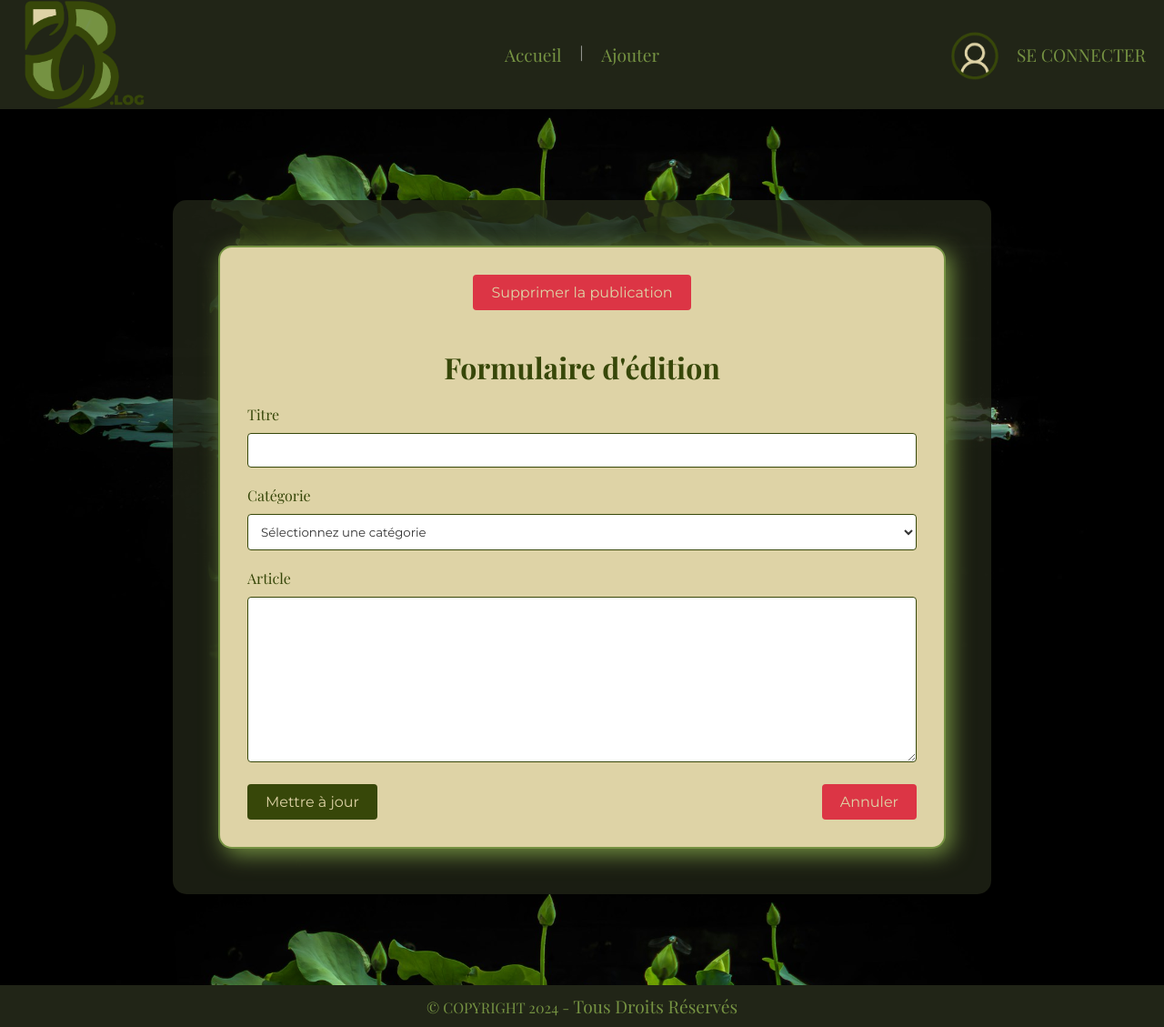
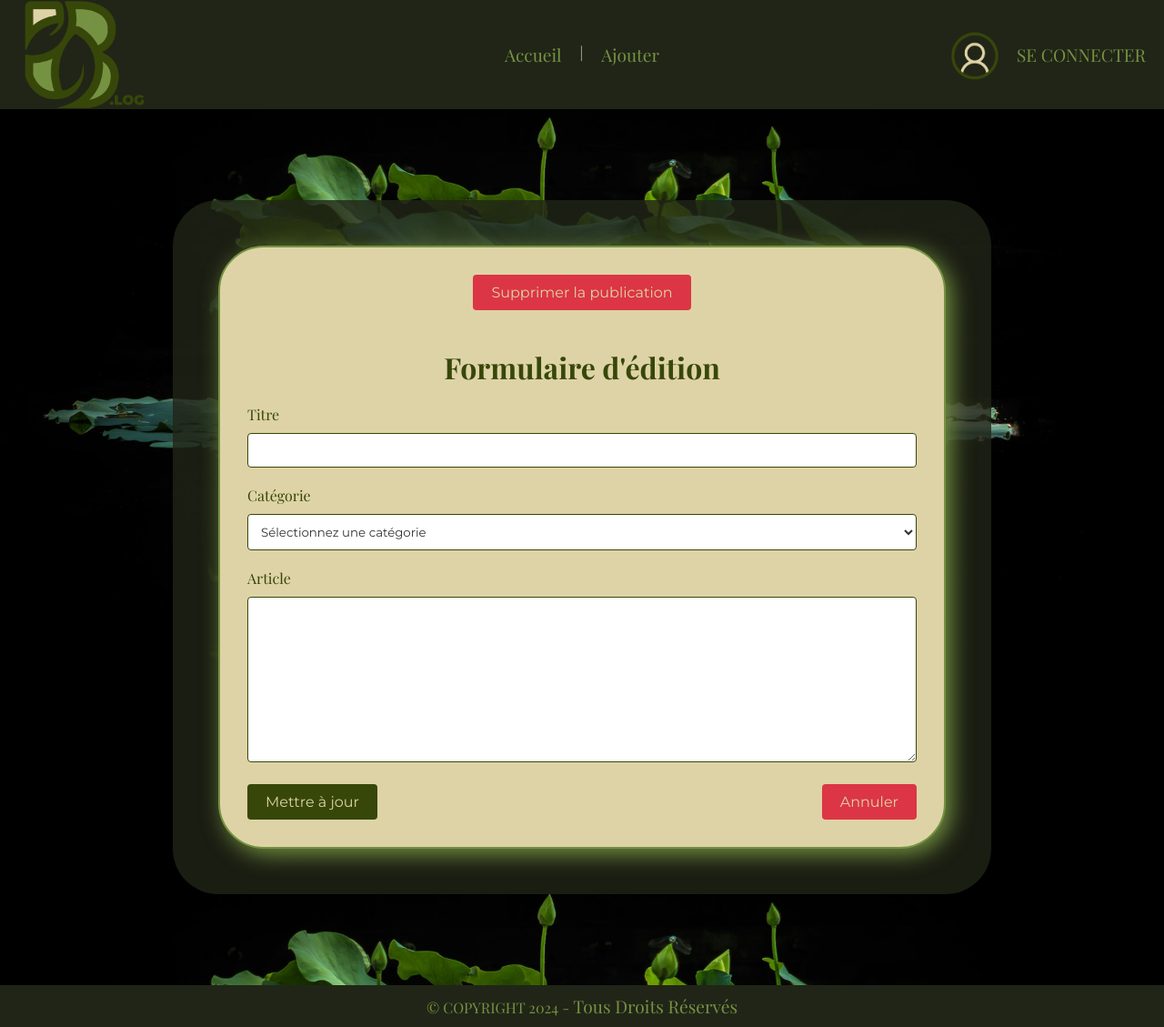
Before and after one commit to Dev-Relax/Blog-AFPA-ECF4, a PHP site: page /Editer/editer.html in a window 1280 px wide. Shown: the whole page at 91% size. Run offline with PHP 8.4, Linux system fonts and the light colour scheme.

Commit message:
update border radius container

```diff
--- a/Ajouter/styles.css
+++ b/Ajouter/styles.css
@@ -109,7 +109,7 @@ body {
     background-color: rgba(33, 37, 23, 0.8); /* Couleur de fond avec transparence */
     padding: 50px;
     margin: 100px auto;
-    border-radius: 15px;
+    border-radius: 50px;
     max-width: 800px;
     display: flex;
     justify-content: center;
@@ -119,7 +119,7 @@ body {
     width: 100%;
     background-color: #DED3A6; /* Couleur de fond pour le formulaire */
     padding: 30px;
-    border-radius: 15px;
+    border-radius: 50px;
     border: 2px #759242 solid;
     box-shadow: 6px 6px 25px rgba(117, 146, 66, 1);
     text-align: center;
--- a/Connexion/styles.css
+++ b/Connexion/styles.css
@@ -109,7 +109,7 @@ body {
     background-color: rgba(33, 37, 23, 0.8); /* Couleur de fond avec transparence */
     padding: 50px;
     margin: 100px auto;
-    border-radius: 15px;
+    border-radius: 50px;
     max-width: 800px;
     display: flex;
     justify-content: center;
@@ -119,7 +119,7 @@ body {
     width: 100%;
     background-color: #DED3A6; /* Couleur de fond pour le formulaire */
     padding: 30px;
-    border-radius: 15px;
+    border-radius: 50px;
     border: 2px #759242 solid;
     box-shadow: 6px 6px 25px rgba(117, 146, 66, 1);
     text-align: center;
--- a/DetailsEtCom/styles.css
+++ b/DetailsEtCom/styles.css
@@ -109,7 +109,7 @@ body {
     background-color: rgba(33, 37, 23, 0.8); /* Couleur de fond avec transparence */
     padding: 50px;
     margin: 100px auto;
-    border-radius: 15px;
+    border-radius: 50px;
     max-width: 800px;
     display: flex;
     justify-content: center;
@@ -119,7 +119,7 @@ body {
     width: 100%;
     background-color: #DED3A6; /* Couleur de fond pour le formulaire */
     padding: 30px;
-    border-radius: 15px;
+    border-radius: 50px;
     border: 2px #759242 solid;
     box-shadow: 6px 6px 25px rgba(117, 146, 66, 1);
     text-align: center;
--- a/Editer/styles.css
+++ b/Editer/styles.css
@@ -109,7 +109,7 @@ body {
     background-color: rgba(33, 37, 23, 0.8); /* Couleur de fond avec transparence */
     padding: 50px;
     margin: 100px auto;
-    border-radius: 15px;
+    border-radius: 50px;
     max-width: 800px;
     display: flex;
     justify-content: center;
@@ -119,7 +119,7 @@ body {
     width: 100%;
     background-color: #DED3A6; /* Couleur de fond pour le formulaire */
     padding: 30px;
-    border-radius: 15px;
+    border-radius: 50px;
     border: 2px #759242 solid;
     box-shadow: 6px 6px 25px rgba(117, 146, 66, 1);
     text-align: center;
--- a/Inscription/styles.css
+++ b/Inscription/styles.css
@@ -109,7 +109,7 @@ body {
     background-color: rgba(33, 37, 23, 0.8); /* Couleur de fond avec transparence */
     padding: 50px;
     margin: 100px auto;
-    border-radius: 15px;
+    border-radius: 50px;
     max-width: 800px;
     display: flex;
     justify-content: center;
@@ -119,7 +119,7 @@ body {
     width: 100%;
     background-color: #DED3A6; /* Couleur de fond pour le formulaire */
     padding: 30px;
-    border-radius: 15px;
+    border-radius: 50px;
     border: 2px #759242 solid;
     box-shadow: 6px 6px 25px rgba(117, 146, 66, 1);
     text-align: center;
--- a/Rgpd/styles.css
+++ b/Rgpd/styles.css
@@ -109,7 +109,7 @@ body {
     background-color: rgba(33, 37, 23, 0.8); /* Couleur de fond avec transparence */
     padding: 50px;
     margin: 100px auto;
-    border-radius: 15px;
+    border-radius: 50px;
     max-width: 800px;
     display: flex;
     justify-content: center;
@@ -119,7 +119,7 @@ body {
     width: 100%;
     background-color: #DED3A6; /* Couleur de fond pour le formulaire */
     padding: 30px;
-    border-radius: 15px;
+    border-radius: 50px;
     border: 2px #759242 solid;
     box-shadow: 6px 6px 25px rgba(117, 146, 66, 1);
     text-align: center;
```
